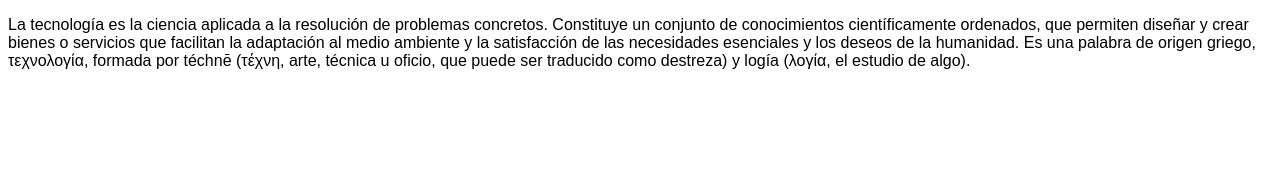
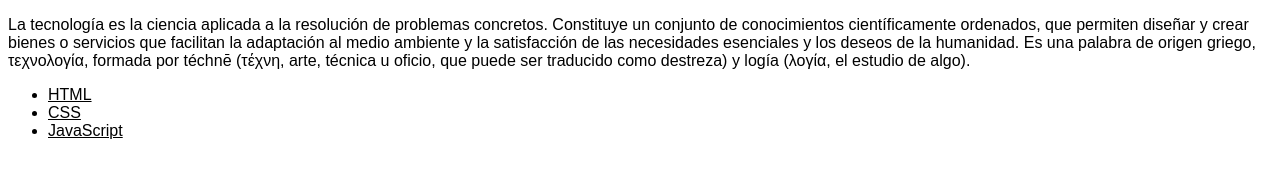
Before and after one commit to RocioBellon/s1ejercicioderepaso, a plain HTML site: page index.html in a window 1280 px wide. Drawn offline with Linux system fonts and the light colour scheme.

Commit message:
Underlined list

```diff
--- a/index.html
+++ b/index.html
@@ -10,5 +10,10 @@
 <p>
   La tecnología es la ciencia aplicada a la resolución de problemas concretos. Constituye un conjunto de conocimientos científicamente ordenados, que permiten diseñar y crear bienes o servicios que facilitan la adaptación al medio ambiente y la satisfacción de las necesidades esenciales y los deseos de la humanidad. Es una palabra de origen griego, τεχνολογία, formada por téchnē (τέχνη, arte, técnica u oficio, que puede ser traducido como destreza) y logía (λογία, el estudio de algo).
 </p>
+<ul>
+  <li>HTML</li>
+  <li>CSS</li>
+  <li>JavaScript</li>
+</ul>
   </body>
 </html>
--- a/style.css
+++ b/style.css
@@ -1,3 +1,6 @@
 body{
   font-family: sans-serif;
 }
+li {
+  text-decoration:underline;
+}
```
